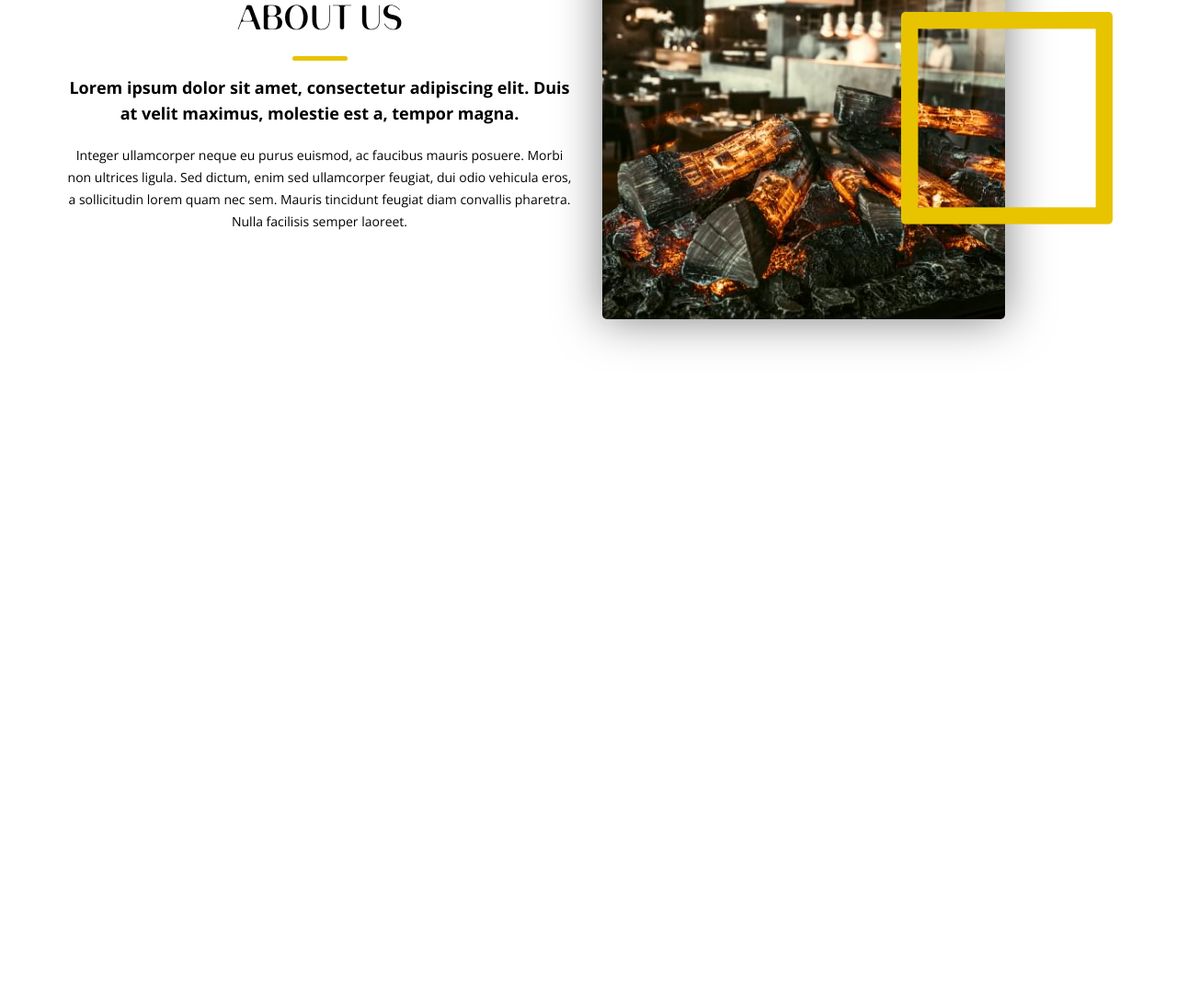
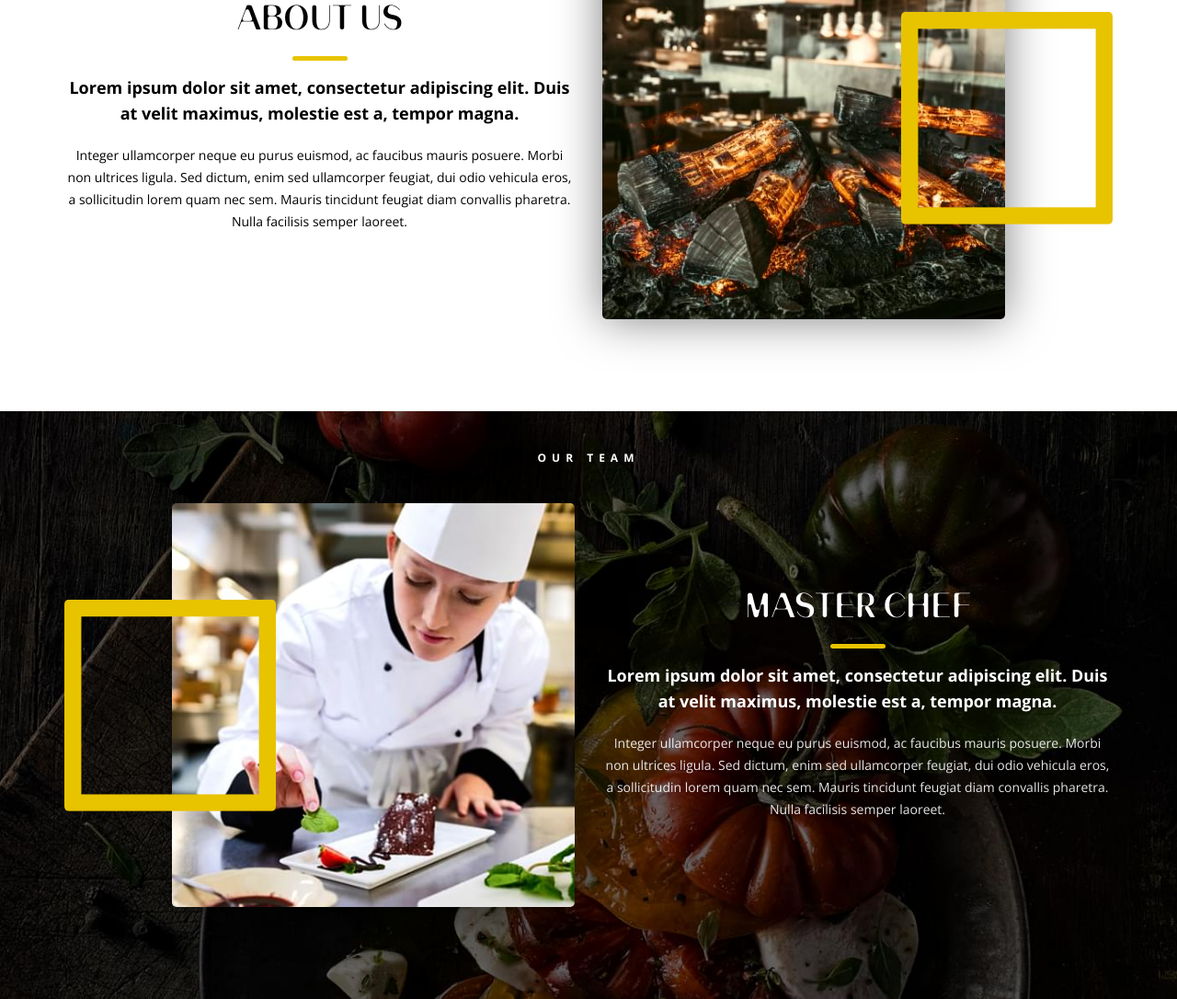
Before and after one commit to vm3192/Hunger, a plain HTML site: page index.html in a window 1280 px wide. Shown: the part 991-2077 px from the top of the page at 92% size. Before the commit the page ends 1438 px from the top, so only its background shows below. Drawn offline with nearby package versions, Linux system fonts and the light colour scheme; files whose address does not match are found by name.

Commit message:
master (adaptived)

```diff
--- a/css/style.css
+++ b/css/style.css
@@ -4,7 +4,7 @@
   font-family: "Banny";
   font-display: swap;
   src: url("../fonts/Banny-BoldRound.woff") format("woff"), url("../fonts/Banny-BoldRound.woff2") format("woff2");
-  font-weight: 700;
+  font-weight: 400;
   font-style: normal;
 }
 
@@ -203,6 +203,26 @@ h6 {
   left: 0;
   -o-object-fit: cover;
      object-fit: cover;
+}
+
+.m-title {
+  font-weight: bold;
+  font-size: 12px;
+  text-align: center;
+  letter-spacing: 0.5em;
+  text-transform: uppercase;
+  color: #fff;
+}
+
+.m-info {
+  font-size: 12px;
+  line-height: 12px;
+  text-align: center;
+  color: rgba(51, 51, 51, 0.5);
+}
+
+.m-info span {
+  font-weight: 700;
 }
 
 section {
@@ -563,6 +583,69 @@ section {
   position: relative;
 }
 
+.master {
+  background: url(../img/master_bg.jpg) center/cover no-repeat;
+}
+
+.master__mini-title {
+  position: absolute;
+  top: 45px;
+  left: 50%;
+  -webkit-transform: translateX(-50%);
+      -ms-transform: translateX(-50%);
+          transform: translateX(-50%);
+}
+
+.master__row {
+  display: -webkit-box;
+  display: -ms-flexbox;
+  display: flex;
+  -webkit-box-pack: justify;
+      -ms-flex-pack: justify;
+          justify-content: space-between;
+  -webkit-box-align: center;
+      -ms-flex-align: center;
+          align-items: center;
+}
+
+.master__picture-wrapper {
+  -webkit-box-flex: 0;
+      -ms-flex: 0 1 600px;
+          flex: 0 1 600px;
+  position: relative;
+  margin-right: 30px;
+}
+
+.master__picture-wrapper .picture-second {
+  right: auto;
+  left: 0;
+}
+
+.master__img-one {
+  margin-left: auto;
+}
+
+.master__box {
+  -webkit-box-flex: 0;
+      -ms-flex: 0 1 600px;
+          flex: 0 1 600px;
+}
+
+.master__title {
+  margin-bottom: 15px;
+}
+
+.master__subtitle {
+  margin-bottom: 20px;
+}
+
+.master__text {
+  font-size: 14px;
+  line-height: 24px;
+  color: rgba(255, 255, 255, 0.9);
+  text-align: center;
+}
+
 @media (min-width: 1292px) {
   .header__title {
     font-size: 96px;
@@ -811,6 +894,28 @@ section {
     width: 100%;
     margin-bottom: 35px;
   }
+
+  .master__row {
+    -webkit-box-orient: vertical;
+    -webkit-box-direction: normal;
+        -ms-flex-direction: column;
+            flex-direction: column;
+  }
+
+  .master__box {
+    -webkit-box-flex: 0;
+        -ms-flex: 0 1 auto;
+            flex: 0 1 auto;
+    margin-right: 0;
+  }
+
+  .master__picture-wrapper {
+    -webkit-box-flex: 0;
+        -ms-flex: 0 1 auto;
+            flex: 0 1 auto;
+    width: 100%;
+    margin: 0 0 35px 0;
+  }
 }
 
 @media (max-width: 576px) {
--- a/index.html
+++ b/index.html
@@ -105,6 +105,35 @@
             </div>
           </div>
         </section>
+				<section class="master">
+					<div class="container">
+						<h6 class="master__mini-title m-title">OUR TEAM</h6>
+						<div class="master__row">
+							<div class="master__picture-wrapper">
+								<div class="master__img-one picture-main">
+									<img src="img/master_img.jpg" alt="#">
+								</div>
+								<div class="master__img-two picture-second">
+									<img src="img/square.png" alt="#">
+								</div>
+							</div>
+							<div class="master__box">
+                <h2 class="master__title section-title section-title--white">MASTER CHEF</h2>
+                <h6 class="master__subtitle section-subtitle section-subtitle--white">
+                  Lorem ipsum dolor sit amet, consectetur adipiscing elit. Duis
+                  at velit maximus, molestie est a, tempor magna.
+                </h6>
+                <div class="master__text">
+                  Integer ullamcorper neque eu purus euismod, ac faucibus mauris
+                  posuere. Morbi non ultrices ligula. Sed dictum, enim sed
+                  ullamcorper feugiat, dui odio vehicula eros, a sollicitudin
+                  lorem quam nec sem. Mauris tincidunt feugiat diam convallis
+                  pharetra. Nulla facilisis semper laoreet.
+                </div>
+              </div>
+						</div>
+					</div>
+				</section>
       </main>
 
       <footer class="footer">
```
Also changed, not shown: css/style.min.css, img/master_bg.jpg (added), img/master_img.jpg (added).
